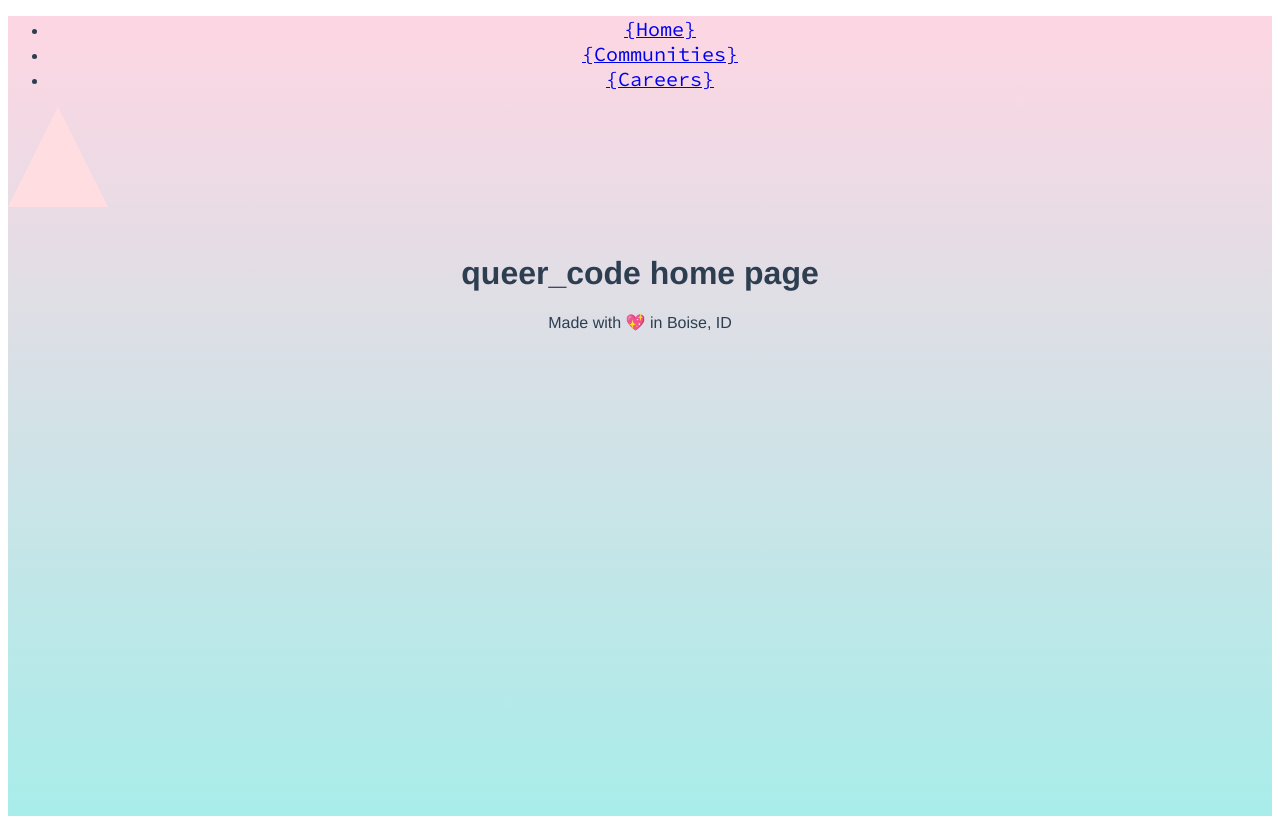
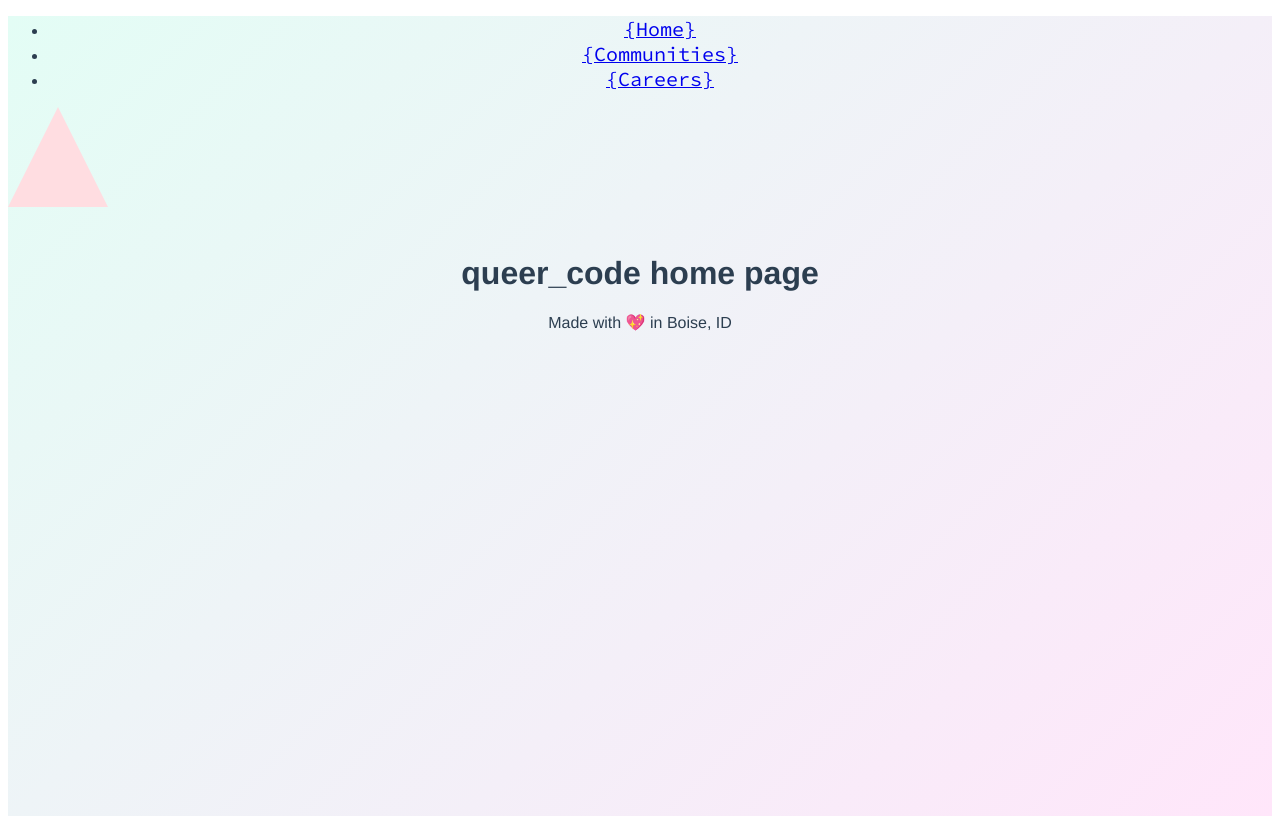
Before and after one commit to jordanengstrom/queer_code, a Vue app in the folder frontend/: page / in a window 1280 px wide. Built offline with nearby package versions, Linux system fonts and the light colour scheme.

Commit message:
made home page gradient match other pages

```diff
--- a/frontend/src/components/Home.vue
+++ b/frontend/src/components/Home.vue
@@ -49,8 +49,13 @@ h1 {
 }
 
 .home {
-  /* https://webgradients.com/ */
+  /* https://webgradients.com/
   background-image: linear-gradient(to top, #a8edea 0%, #fed6e3 100%);
+  height: 100vh;
+  background-position: center;
+  background-repeat: no-repeat;
+  background-size: cover; */
+  background-image: linear-gradient(-225deg, #e3fdf5 0%, #ffe6fa 100%);
   height: 100vh;
   background-position: center;
   background-repeat: no-repeat;
```
Also changed, not shown: frontend/webpack-stats.json (+1 -13 lines).
